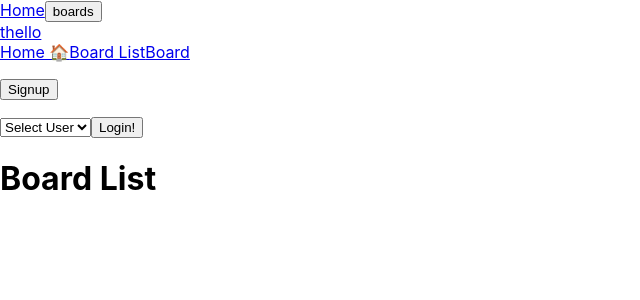
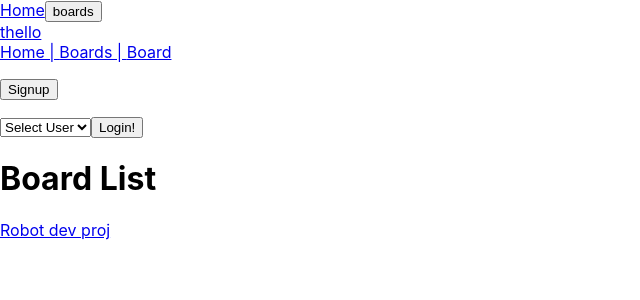
Before and after one commit to moshedabush/thello, a React (Create React App) app: page / in a window 1280 px wide. Both pictures are taken after a click on the button "Try As Guest!(logs in with Guest creds)". Shown: the top 300 px of the page, without its empty margins (0-640 px from the left). Built offline with nearby package versions, Linux system fonts and the light colour scheme.

Commit message:
boardlist

```diff
--- a/src/pages/BoardList.jsx
+++ b/src/pages/BoardList.jsx
@@ -1,18 +1,47 @@
 import React from 'react';
 import { connect } from 'react-redux';
 import { userService } from '../services/user.service';
-import {loadUsers} from '../store/user.actions'
+import { loadUsers } from '../store/user.actions';
+import boardData from '../data/boardsData';
+import { Link } from 'react-router-dom';
+
 class _BoardList extends React.Component {
   state = {
-    user: '',
+    loggedUser: {},
+    boards: [],
+  };
+  async componentDidMount() {
+    const loggedUser = await userService.getLoggedinUser();
+    const boardIds = await this.getUserBoardsIds(loggedUser);
+    const boards = await this.getBoards(boardIds);
+    this.setState({ loggedUser , boards });
+  }
+
+  getUserBoardsIds = (loggedUser) => {
+    const boardIds = [loggedUser.userBoardIds];
+    return boardIds;
+  };
+  getBoards = (boardIds) => {
+    // TEMP! boardData is 1 object w/ 1 board, need to convert data&func to arrays.
+    // RETURNS ALL CURRENT BOARDS IN THE DATA - USER DOESNT MATTER
+    const boards = [];
+    boards.push(boardData);
+    return boards;
   };
 
 
   render() {
+    const { boards } = this.state;
+    if (!boards) return <div>Loading</div>;
     return (
       <div>
         <h1>Board List</h1>
-        {/* Boards */}
+        {boards.map((board, idx) => (
+          <Link to={`board/${board._id}`} key={idx}>
+            {' '}
+            <div>{board.title}</div>{' '}
+          </Link>
+        ))}
       </div>
     );
   }
--- a/src/pages/HomePage.jsx
+++ b/src/pages/HomePage.jsx
@@ -57,8 +57,8 @@ class _HomePage extends React.Component {
     });
     userService.login(guest);
     this.props.history.push('/boardlist');
-    // console.log('logged',logged)
-  };
+console.log('guest',guest)
+ };
   toggleSignup = () => {
     this.setState({ isSignup: !this.state.isSignup });
     console.log('signed up');
--- a/src/routes.js
+++ b/src/routes.js
@@ -5,25 +5,18 @@ const routes = [
     {
         path:'/',
         component: HomePage,
-        label: 'Home 🏠',
+        label: 'Home | ',
     },
     {
         path:'/boardlist',
         component: BoardList,
-        label: 'Board List',
+        label: 'Boards | ',
     },
     {
-        path:'/board',
+        path:'/board/:boardId',
         component: Board,
         label: 'Board',
     },
-
-
-    // {
-    //     path:'/board/:boardId',
-    //     component: Board,
-    //     label: 'Board',
-    // },
 ]
 
 export default routes;
--- a/src/services/user.service.js
+++ b/src/services/user.service.js
@@ -90,6 +90,7 @@ function getLoggedinUser() {
 //          "username": "Guest",
 //          "password": "Guest",
 //          "imgUrl": "http://some-img.jpg",
+//          "userBoardIds": "b101",
 //          "mentions": [{
 //              "id": "m101",
 //              "boardId": "m101",
@@ -99,6 +100,8 @@ function getLoggedinUser() {
 //     sessionStorage.setItem(STORAGE_KEY_LOGGEDIN_USER, JSON.stringify(user))
 // })();
 
+
+// "userBoardIds": ["b101","b102"] - boardlist still works
 
 
 // This IIFE functions for Dev purposes
```
